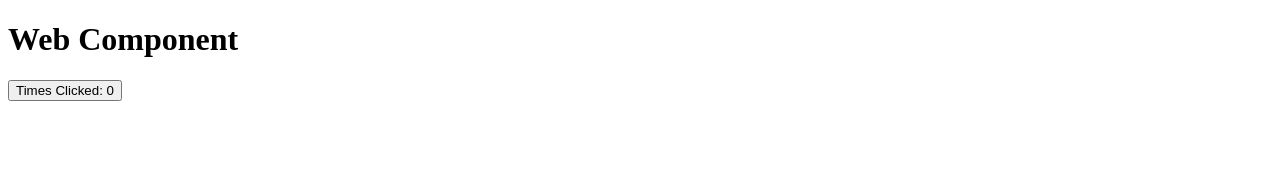
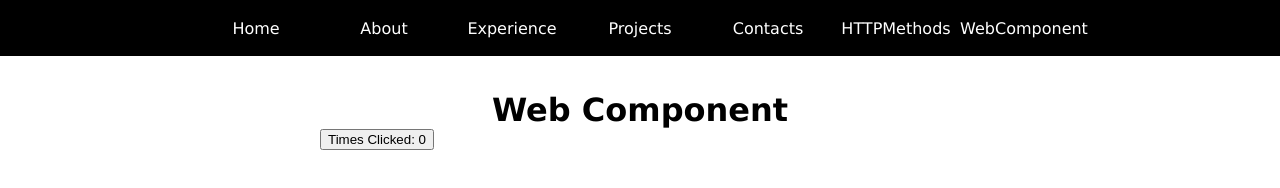
Before and after one commit to tnl001/cse134-hw5, a plain HTML site: page webcomponent.html in a window 1280 px wide. Drawn offline with Linux system fonts and the light colour scheme.

Commit message:
added link to nav bar

```diff
--- a/webcomponent.html
+++ b/webcomponent.html
@@ -6,13 +6,30 @@
     <meta name="viewport" content="width=device-width, initial-scale=1.0">
 
     <title>Web Component</title>
+    <script type="module" src="js/navBar.js"></script>
+    <script type="module" src="js/component/ButtonCount.js"></script>
     <style></style>
-    <script type="module" src="js/component/ButtonCount.js"></script>
+    <link rel="stylesheet" href="css/index.css">
 </head>
 
 <body>
     <header>
-        <h1 id="home-header">Web Component</h1>
+        <div id="hamburger-nav">
+            <button id="hamburger">
+            </button>
+        </div>
+        <div id="nav-background"></div>
+        <nav id="nav-bar">
+            <a href="/index.html">Home</a>
+            <a href="/about.html">About</a>
+            <a href="/experience.html">Experience</a>
+            <a href="/projects.html">Projects</a>
+            <a href="/contacts.html">Contacts</a>
+            <a href="/methodtest.html">HTTPMethods</a>
+            <a href="/webcomponent.html">WebComponent</a>
+            <!-- <a href="/experiments.html">Experiments</a> -->
+        </nav>
+        <h1>Web Component</h1>
     </header>
 
     <main>
```
Also changed, not shown: about.html (+1 -0 lines), contacts.html (+1 -0 lines), experience.html (+1 -0 lines), experiments.html (+1 -0 lines), index.html (+1 -0 lines), methodtest.html (+1 -0 lines), proj-pages/project-1.html (+1 -0 lines), projects.html (+1 -0 lines), styledcrud.html (+1 -0 lines), README.md.
